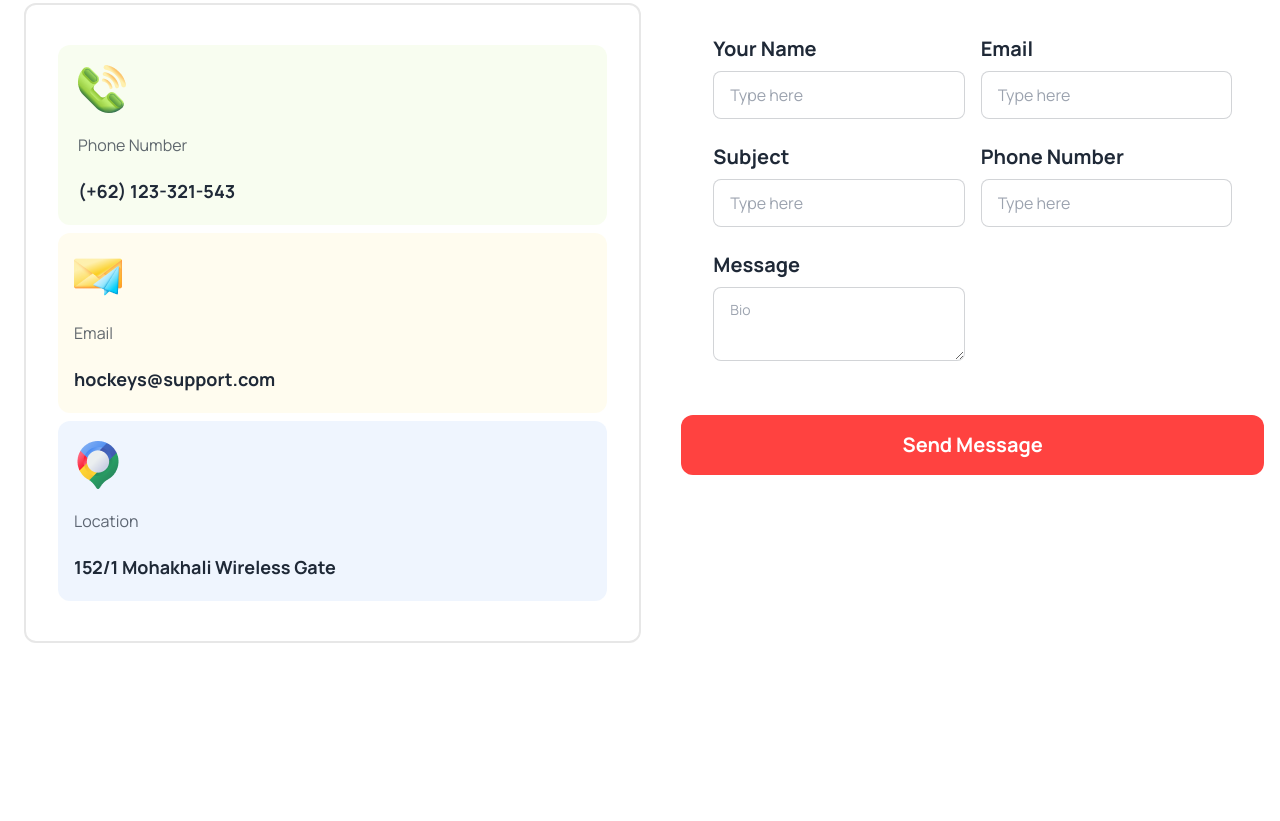
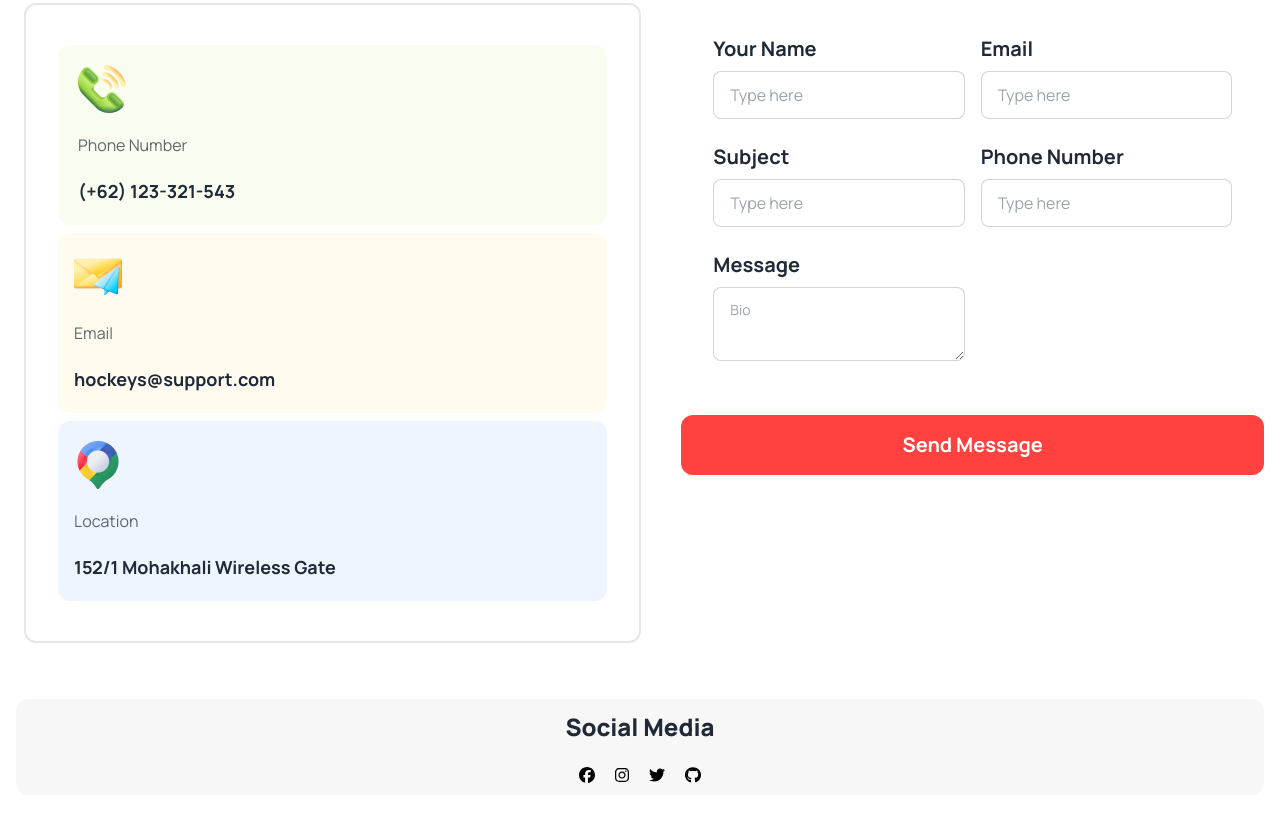
Before and after one commit to SakhawatHossen-coder/hockey-sWebsite, a plain HTML site: page index.html in a window 1280 px wide. Shown: the part 4991-5812 px from the top of the page. Before the commit the page ends 5690 px from the top, so only its background shows below. Drawn offline with nearby package versions, Linux system fonts and the light colour scheme.

Commit message:
social media done

```diff
--- a/index.html
+++ b/index.html
@@ -620,6 +620,23 @@
                          </div>
                     </div>
           </section>
+          <!-- Social Media -->
+          <section>
+               <div class="container mx-auto my-8 px-4">
+                    <div class="social flex flex-col justify-center items-center bg-[#13131808] rounded-xl text-center">
+                         <div class="social_text my-3">
+                              <h1 class="font-extrabold rope text-xl lg:text-2xl">Social Media</h1>
+                         </div>
+                         <div class="social_icons flex gap-5 my-3">
+                              <img src="images/facebook.svg" alt="">
+                              <img src="images/instagram.svg" alt="">
+                              <img src="images/twitter.svg" alt="">
+                              <img src="images/github.svg" alt="">
+                         </div>
+                    </div>
+               </div>
+
+          </section>
      </main>
      <footer>
 
```
Also changed, not shown: Images/facebook.svg (added), Images/github.svg (added), Images/instagram.svg (added), Images/twitter.svg (added).
